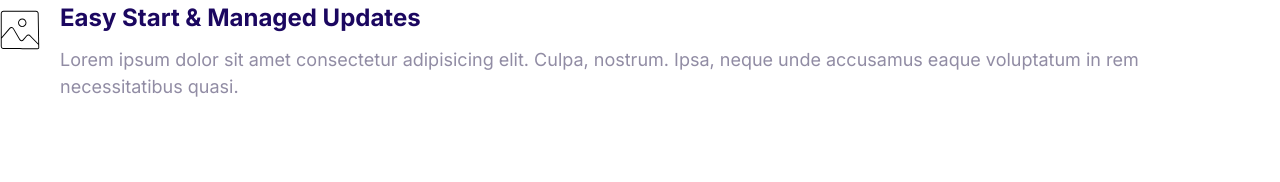
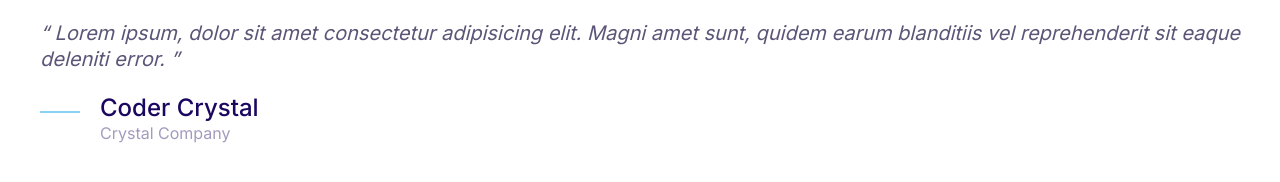
Before and after one commit to TwobyOne/Uchiha, a plain HTML site: page index.html in a window 1280 px wide. Drawn offline with Linux system fonts and the light colour scheme.

Commit message:
Define Quotes.

```diff
--- a/CSS/styles.css
+++ b/CSS/styles.css
@@ -4,11 +4,14 @@
   --color-accent: #ff3400;
   --color-headings: #1b0760;
   --color-body: #918ca4;
+  --color-body-darker: #5c5577;
   --color-border: #ccc;
   --border-radius: 30px;
 }
 
-*, *::after, *::before {
+*,
+*::after,
+*::before {
   box-sizing: border-box;
 }
 
@@ -18,7 +21,7 @@ html {
 }
 
 body {
-    font-family: Inter,Arial, Helvetica, sans-serif;
+  font-family: Inter, Arial, Helvetica, sans-serif;
   font-size: 2.4rem;
   line-height: 1.5;
   color: var(--color-body);
@@ -47,7 +50,7 @@ p {
   margin-top: 0;
 }
 
-@media screen and (min-width: 1024px){
+@media screen and (min-width: 1024px) {
   body {
     font-size: 1.8rem;
   }
@@ -80,7 +83,7 @@ a {
 .link-arrow::after {
   content: "-->";
   margin-left: 5px;
-    transition: margin 0.15s ;
+  transition: margin 0.15s;
 }
 
 .link-arrow:hover::after {
@@ -91,7 +94,6 @@ a {
   .link-arrow {
     font-size: 1.5rem;
   }
-
 }
 
 /* Badges */
@@ -118,12 +120,12 @@ a {
   padding: 0.5rem 1.5rem;
 }
 
-@media screen and (min-width: 1024px){
-    .badge{
+@media screen and (min-width: 1024px) {
+  .badge {
     font-size: 1.5rem;
   }
 
-    .badge--small{
+  .badge--small {
     font-size: 1.2rem;
   }
 }
@@ -150,11 +152,10 @@ a {
   margin-bottom: 1rem;
 }
 
-@media screen and (min-width: 1024px){
+@media screen and (min-width: 1024px) {
   .list--tick .list__item {
     padding-left: 0;
   }
-
 }
 
 /* Icons */
@@ -164,7 +165,7 @@ a {
 }
 
 .icon--primary {
-    fill: var(--color-primary)
+  fill: var(--color-primary);
 }
 
 .icon-container {
@@ -276,7 +277,6 @@ a {
   }
 }
 
-
 /* Cards */
 
 .card {
@@ -340,7 +340,7 @@ a {
 .plan--popular .card__header::before {
   content: url(../images/popular.svg);
   width: 40px;
-    display: inline-block ;
+  display: inline-block;
   position: absolute;
   top: -6px;
   right: 5%;
@@ -380,3 +380,52 @@ a {
 .media__image {
   margin-top: 1rem;
 }
+
+/* Quotes */
+.quote {
+  font-size: 3rem;
+  font-style: italic;
+  color: var(--color-body-darker);
+  line-height: 1.3;
+}
+
+.quote__text::before {
+  content: open-quote;
+}
+
+.quote__text::after {
+  content: close-quote;
+}
+
+.quote__author {
+  font-size: 3rem;
+  font-weight: 500;
+  font-style: normal;
+  margin-bottom: 0;
+}
+
+.quote__organization {
+  color: var(--color-headings);
+  opacity: 0.4;
+  font-size: 2rem;
+  font-style: normal;
+}
+
+.quote__line {
+  position: relative;
+  bottom: 10px;
+}
+
+@media screen and (min-width: 1024px) {
+  .quote {
+    font-size: 2rem;
+  }
+
+  .quote__author {
+    font-size: 2.4rem;
+  }
+
+  .quote__organization {
+    font-size: 1.6rem;
+  }
+}
--- a/index.html
+++ b/index.html
@@ -7,27 +7,32 @@
     <link rel="preconnect" href="https://fonts.googleapis.com" />
     <link rel="preconnect" href="https://fonts.gstatic.com" crossorigin />
     <link
-      href="https://fonts.googleapis.com/css2?family=Inter:wght@400;600;700&display=swap"
+      href="https://fonts.googleapis.com/css2?family=Inter:wght@400;500;600;700&display=swap"
       rel="stylesheet"
     />
     <link rel="stylesheet" href="CSS/normalize.css" />
     <link rel="stylesheet" href="CSS/styles.css" />
   </head>
   <body>
+    <blockquote class="quote">
+      <p class="quote__text">
+        Lorem ipsum, dolor sit amet consectetur adipisicing elit. Magni amet
+        sunt, quidem earum blanditiis vel reprehenderit sit eaque deleniti
+        error.
+      </p>
+      <footer>
         <div class="media">
           <div class="media__image">
-        <svg class="icon icon--primary">
-          <use xlink:href="images/sprite.svg#snap"></use>
+            <svg class="icon icon--primary quote__line">
+              <use xlink:href="images/sprite.svg#line"></use>
             </svg>
           </div>
           <div class="media__body">
-        <h3 class="media__title">Easy Start & Managed Updates</h3>
-        <p>
-          Lorem ipsum dolor sit amet consectetur adipisicing elit. Culpa,
-          nostrum. Ipsa, neque unde accusamus eaque voluptatum in rem
-          necessitatibus quasi.
-        </p>
+            <h3 class="media__title quote__author">Coder Crystal</h3>
+            <p class="quote__organization">Crystal Company</p>
           </div>
         </div>
+      </footer>
+    </blockquote>
   </body>
 </html>
```
Also changed, not shown: components/quotes.html (added, +19 -0 lines). Lines whose indentation alone changed are shown as unchanged.
